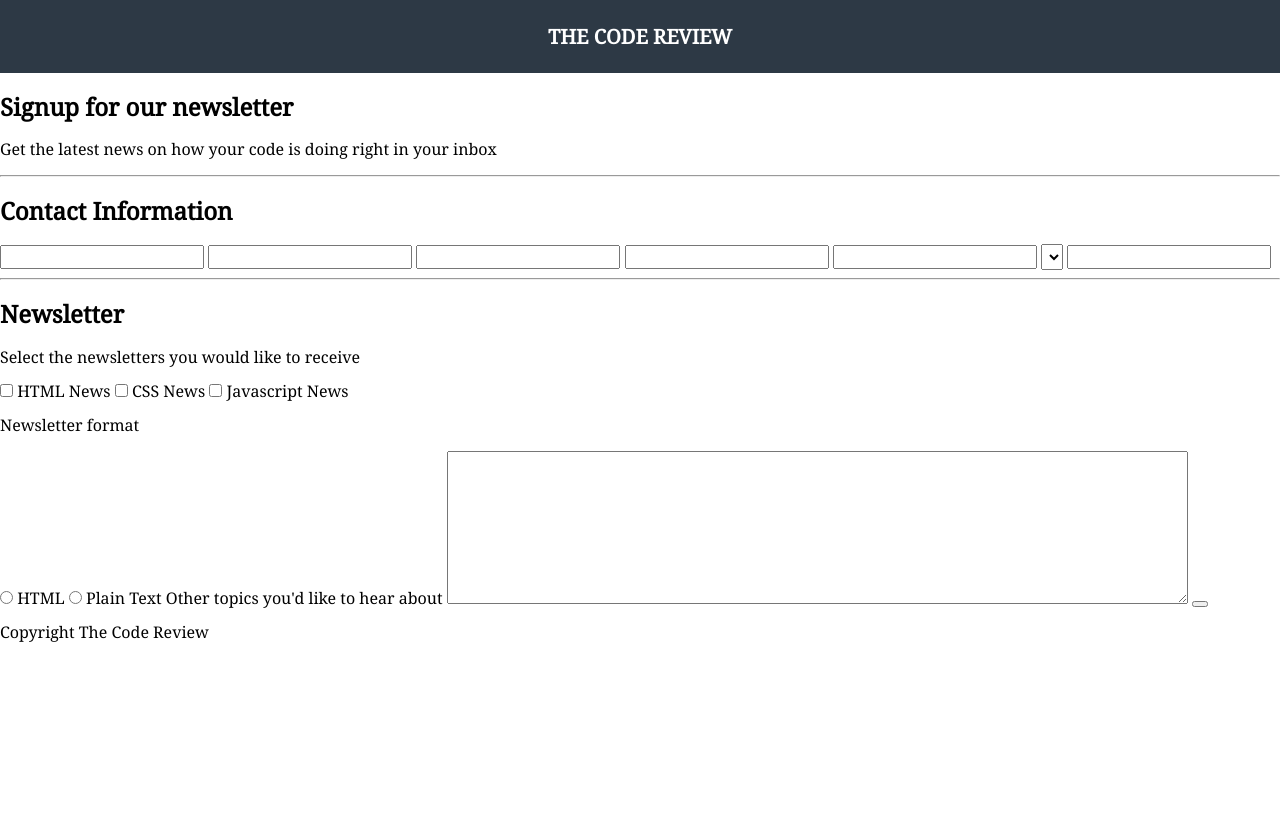
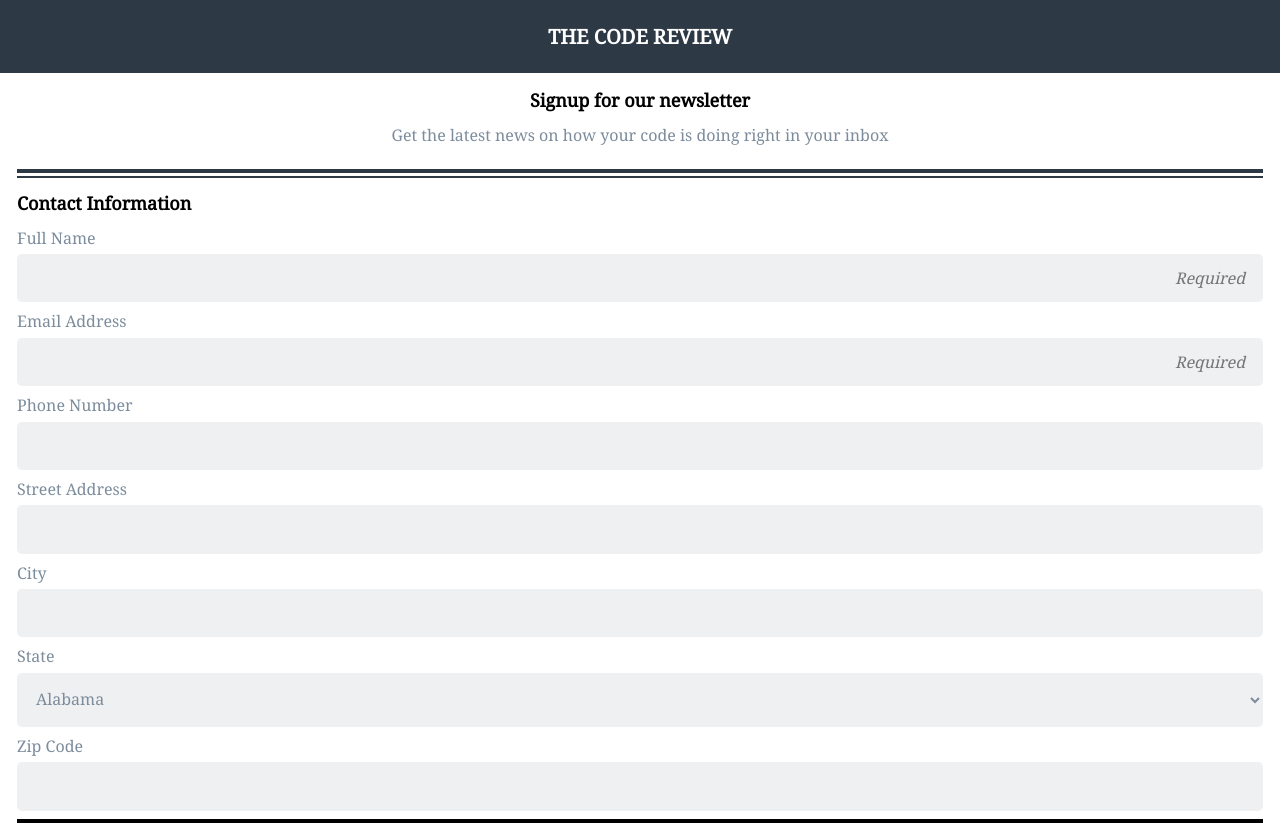
Before and after one commit to JasonKarau/JasonK_ORF_Project_3, a plain HTML site: page index.html in a window 1280 px wide. Shown: the top 826 px of the page. Before the commit the page ends 800 px from the top, so only its background shows below. Drawn offline with Linux system fonts and the light colour scheme.

Commit message:
part 1 complete

```diff
--- a/CSS/styles.css
+++ b/CSS/styles.css
@@ -1,6 +1,10 @@
 * {
   box-sizing: border-box;
   font-family: 'Noto Serif', serif;
+}
+
+.container {
+  margin: 17px;
 }
 
 header {
@@ -17,6 +21,127 @@ header h1 {
   text-transform: uppercase;
 }
 
-body {
+.sec1 {
+  text-align: center;
+  margin-bottom: 25px;
+}
 
+h2 {
+  font-size: 18px;
 }
+
+p {
+  margin: 0 auto;
+}
+
+label, p {
+  color: #7c8c9c;
+}
+
+.border {
+  height: auto;
+  width: 100%;
+  border-top: 4.5px solid #2D3945;
+  border-bottom: 2px solid #2D3945;
+  padding: 1.5px;
+}
+
+::-webkit-input-placeholder {
+   font-style: italic;
+   padding-right: 3px;
+}
+:-moz-placeholder {
+   font-style: italic;
+   padding-right: 3px;
+}
+::-moz-placeholder {
+   font-style: italic;
+   padding-right: 3px;
+}
+:-ms-input-placeholder {
+   font-style: italic;
+   padding-right: 3px;
+}
+
+.sec2 label {
+  display: block;
+  margin-bottom: 7px;
+  margin-top: 10px;
+}
+
+.sec2 input,
+.sec2 select {
+  width: 100%;
+  padding: 15px;
+  border: none;
+  border-radius: 5px;
+  background: #EFF0F1
+}
+
+input {
+  text-align: right;
+  transition-duration: .5s;
+}
+
+.sec2 input:focus,
+.sec2 label:focus {
+  text-align: left;
+  border: solid 2px lightblue;
+  padding: 13px;
+}
+
+.sec2 select {
+  max-width: 100%;
+  width: 100%;
+  color: #7c8c9c;
+}
+
+
+hr {
+  border: solid black 2px;
+}
+
+.sec3 label {
+  margin-left: 10px;
+  margin-bottom: 10px;
+  margin-top: 10px;
+  display: inline-block;
+}
+
+.sec3 label:last-child {
+  margin: 0;
+}
+
+.sec3 p {
+  margin-bottom: 10px;
+  margin-top: 10px;
+}
+
+.sec3 textarea {
+  margin-top: 10px;
+  margin-bottom: 25px;
+  padding: 0;
+  background: #EFF0F1;
+  border: none;
+  border-radius: 5px;
+  width: 100%;
+}
+
+button {
+  width: 100%;
+  background: #4EBBB5;
+  border: none;
+  border-radius: 5px;
+  color: white;
+  padding: 25px 0;
+  font-size: 20px;
+}
+
+.copy {
+  text-align: center;
+}
+
+@media screen and (min-width: 768px) {
+  .sec2 label {
+    display: block;
+}
--- a/index.html
+++ b/index.html
@@ -25,60 +25,128 @@
       </p>
     </div>
 
-    <hr />
+    <div class="border"></div>
 
     <div class="sec2">
       <h2>Contact Information</h2>
-        <form action="">
+        <form>
 
-          <label for=""></label>
-          <input type="text">
+          <label for="fullName">Full Name</label>
+          <input type="text" id="fullName" placeholder="Required" required/>
+          <br>
 
-          <label for=""></label>
-          <input type="text">
+          <label for="email">Email Address</label>
+          <input type="email" id="email" placeholder="Required" required/>
+          <br>
 
-          <label for=""></label>
-          <input type="text">
+          <label for="phone">Phone Number</label>
+          <input type="tel" id="phone"/>
+          <br>
 
-          <label for=""></label>
-          <input type="text">
+          <label for="address">Street Address</label>
+          <input type="text" id="address"/>
+          <br>
 
-          <label for=""></label>
-          <input type="text">
+          <label for="city">City</label>
+          <input type="text" id="city">
+          <br>
 
-          <label for=""></label>
-          <select class="" name="">
-            <option value=""> </option>
+          <label for="state">State</label>
+          <select id="state"/>
+            <option value="AL">Alabama</option>
+          	<option value="AK">Alaska</option>
+          	<option value="AZ">Arizona</option>
+          	<option value="AR">Arkansas</option>
+          	<option value="CA">California</option>
+          	<option value="CO">Colorado</option>
+          	<option value="CT">Connecticut</option>
+          	<option value="DE">Delaware</option>
+          	<option value="DC">District Of Columbia</option>
+          	<option value="FL">Florida</option>
+          	<option value="GA">Georgia</option>
+          	<option value="HI">Hawaii</option>
+          	<option value="ID">Idaho</option>
+          	<option value="IL">Illinois</option>
+          	<option value="IN">Indiana</option>
+          	<option value="IA">Iowa</option>
+          	<option value="KS">Kansas</option>
+          	<option value="KY">Kentucky</option>
+          	<option value="LA">Louisiana</option>
+          	<option value="ME">Maine</option>
+          	<option value="MD">Maryland</option>
+          	<option value="MA">Massachusetts</option>
+          	<option value="MI">Michigan</option>
+          	<option value="MN">Minnesota</option>
+          	<option value="MS">Mississippi</option>
+          	<option value="MO">Missouri</option>
+          	<option value="MT">Montana</option>
+          	<option value="NE">Nebraska</option>
+          	<option value="NV">Nevada</option>
+          	<option value="NH">New Hampshire</option>
+          	<option value="NJ">New Jersey</option>
+          	<option value="NM">New Mexico</option>
+          	<option value="NY">New York</option>
+          	<option value="NC">North Carolina</option>
+          	<option value="ND">North Dakota</option>
+          	<option value="OH">Ohio</option>
+          	<option value="OK">Oklahoma</option>
+          	<option value="OR">Oregon</option>
+          	<option value="PA">Pennsylvania</option>
+          	<option value="RI">Rhode Island</option>
+          	<option value="SC">South Carolina</option>
+          	<option value="SD">South Dakota</option>
+          	<option value="TN">Tennessee</option>
+          	<option value="TX">Texas</option>
+          	<option value="UT">Utah</option>
+          	<option value="VT">Vermont</option>
+          	<option value="VA">Virginia</option>
+          	<option value="WA">Washington</option>
+          	<option value="WV">West Virginia</option>
+          	<option value="WI">Wisconsin</option>
+          	<option value="WY">Wyoming</option>
           </select>
+          <br>
 
-          <label for=""></label>
-          <input type="text">
+          <label for="zip">Zip Code</label>
+          <input type="text" id="zip"/>
 
-          <hr>
+        </div>
+
+          <hr />
+
+          <div class="sec3">
             <h2>Newsletter</h2>
               <p>Select the newsletters you would like to receive</p>
 
-                <input type="checkbox" name="news" value="">
-                <label for="news">HTML News</label>
+                <input type="checkbox" name="jason" value="">
+                <label>HTML News</label>
+                <br>
+
                 <input type="checkbox" name="" value="">
                 <label for="">CSS News</label>
+                <br>
+
                 <input type="checkbox" name="" value="">
                 <label for="">Javascript News</label>
+                <br>
 
-              <p>Newsletter format</p>
+                <p>Newsletter format</p>
 
                 <input type="radio" name="" value="">
                 <label for="">HTML</label>
+                <br>
+
                 <input type="radio" name="" value="">
                 <label for="">Plain Text</label>
+                <br>
 
-              <label for="">Other topics you'd like to hear about</label>
-              <textarea name="name" rows="8" cols="80"></textarea>
+                <label for="">Other topics you'd like to hear about</label>
+                <textarea name="name" rows="8" cols="80"></textarea>
 
-              <button type="submit" name="button"></button>
-              <p class="copy">Copyright The Code Review</p>
+                <button type="submit" name="button">Sign Up</button>
+                <p class="copy">Copyright The Code Review</p>
+            </div>
         </form>
-    </div>
   </div>
 
 </body>
```
